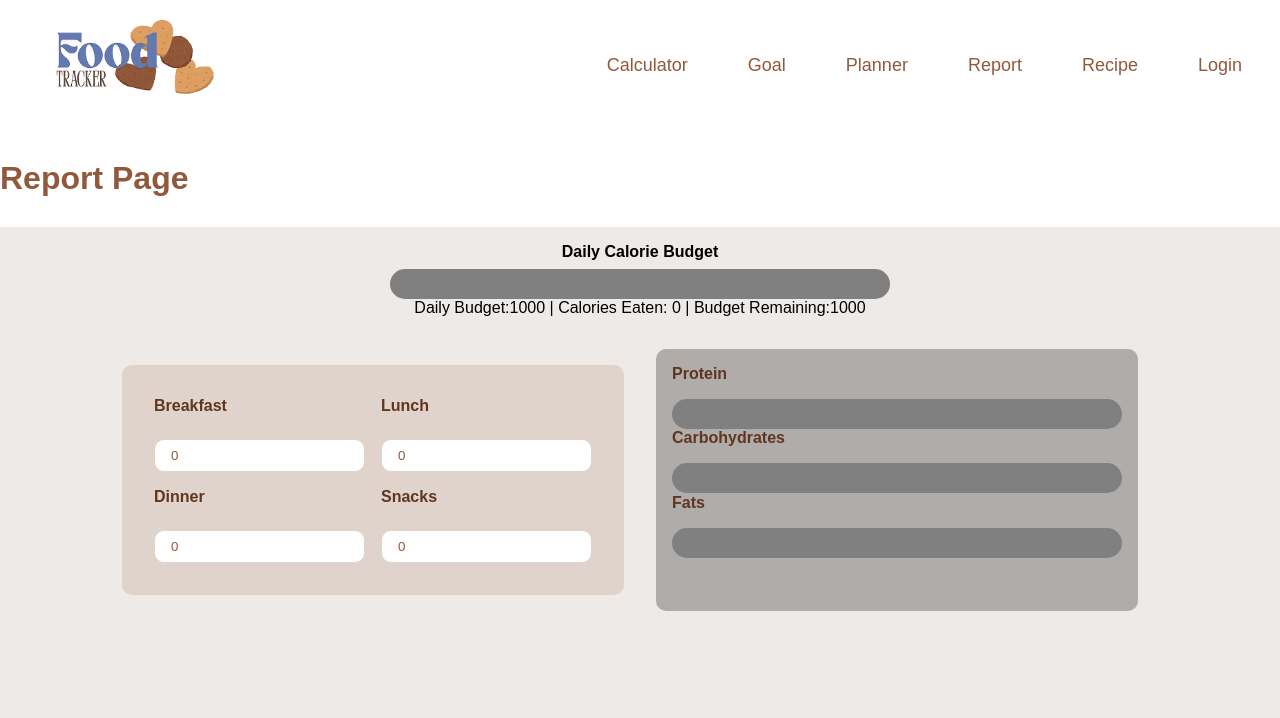
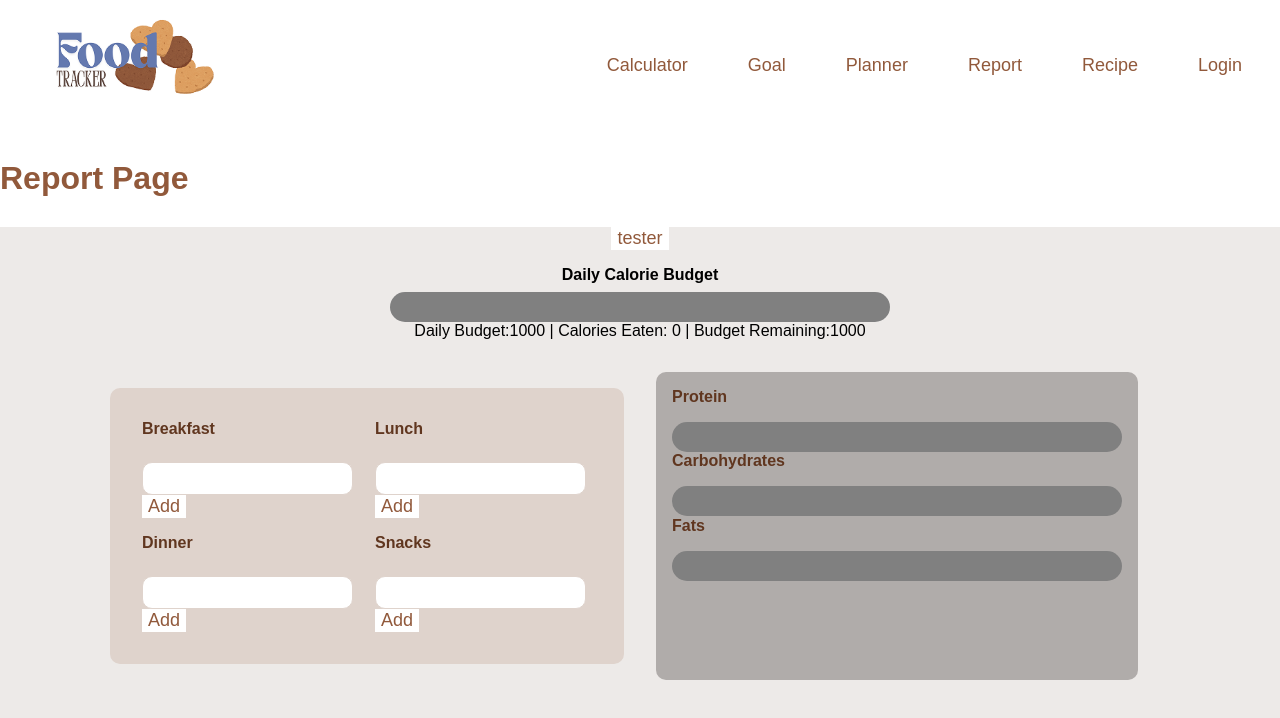
Before and after one commit to justin00195/ECS_162_Final_Project_G6, a Svelte app in the folder frontend/: page / in a window 1280 px wide. Both pictures are taken after a click on the button "Report". Shown: the top 718 px of the page. Built offline with nearby package versions, Linux system fonts and the light colour scheme; no server answers; a web font is replaced by a local one.

Commit message:
tried adding food search API

```diff
--- a/frontend/src/routes/ReportPage.svelte
+++ b/frontend/src/routes/ReportPage.svelte
@@ -17,10 +17,51 @@
     let dinner = 0;
     let snacks = 0;
 
-    onMount(async () => {
-      const res = await fetch('http://localhost:8000/report');
-      report = await res.json();
-    });
+    let breakFastQ = '';
+    let lunchQ = '';
+    let dinnerQ = '';
+    let snacksQ = '';
+    // function to get the food data such as cals and update the progress bar
+    // there are 4 different meals but
+    async function getFoodData(meal:string, query: string) {
+      try{
+        const res = await fetch('http://localhost:8000/report',{
+          method: 'POST',
+          headers:{'Content-Type': 'application/json'},
+          credentials: 'include',
+          body: JSON.stringify({query})
+        })
+        const data = await res.json();
+
+        const item = data.items?.[0]
+        if (!item){
+          alert("No Food Found!")
+          return
+        }
+
+        const calories = Math.round(item.calories)
+
+        if(meal =='breakfast'){
+          breakFast = calories
+          breakFastQ = `${item.name} (${calories} cals)`
+        }else if (meal =='lunch'){
+          lunch = calories
+          lunchQ = `${item.name} (${calories} cals)`
+        }else if (meal =='dinner'){
+          dinner = calories
+          dinnerQ = `${item.name} (${calories} cals)`
+        }else if (meal =='snacks'){
+          snacks = calories
+          snacksQ = `${item.name} (${calories} cals)`
+        }
+
+        updateProgress()
+    }catch(err){
+      console.error("Failed to get data")
+    }
+  }
+
+
 
 
     let progress = new Tween(0, {
@@ -34,6 +75,27 @@
       const totalCals = breakFast + lunch + dinner + snacks;
       progress.target = Math.min(calorieBudget, Math.max(0,totalCals))
     }
+
+
+
+
+    async function testing(){
+      try {
+        const tesRest = await fetch('http://localhost:8000/report',{
+          method: 'POST',
+          headers:{'Content-Type': 'application/json'},
+          credentials: 'include',
+          body: JSON.stringify({query: 'egg'})
+        })
+        const data = await tesRest.json();
+        console.log('data', data)
+        alert('Test pass')
+      }catch (error){
+        console.error('Failed', error)
+         alert('Test Failed')
+      }
+    }
+
   </script>
 
 
@@ -44,7 +106,7 @@
   <header>
     <h1>Report Page</h1>
   </header>
-
+<button on:click={testing}>tester</button>
 <div class="progress-container">
   <div class ="progress-wrapper">
     <div class ="progress-label">Daily Calorie Budget</div>
@@ -66,10 +128,10 @@
       <label for = "breakFastLabel">Breakfast</label>
       <input
         id ="breakFastLabel"
-        type ="number"
-        bind:value={breakFast}
-        on:change={updateProgress}
+        type ="text"
+        bind:value={breakFastQ}
         />
+        <button on:click={()=> getFoodData('breakfast', breakFastQ)}>Add</button>
     </div>
     <!--User input block where they can log their calories-->
     <!-- It should be that they can search up their food and the food API puts the info into here-->
@@ -77,28 +139,28 @@
       <label for = "lunchLabel">Lunch</label>
       <input
         id ="lunchLabel"
-        type ="number"
-        bind:value={lunch}
-        on:change={updateProgress}
+        type ="text"
+        bind:value={lunchQ}
         />
+        <button on:click={()=> getFoodData('lunch', lunchQ)}>Add</button>
     </div>
     <div>
       <label for = "dinnerLabel">Dinner</label>
       <input
         id ="dinnerLabel"
-        type ="number"
-        bind:value={dinner}
-        on:change={updateProgress}
+        type ="text"
+        bind:value={dinnerQ}
         />
+        <button on:click={()=> getFoodData('dinner', dinnerQ)}>Add</button>
     </div>
     <div>
       <label for = "snacksLabel">Snacks</label>
       <input
         id ="snacksLabel"
-        type ="number"
-        bind:value={snacks}
-        on:change={updateProgress}
+        type ="text"
+        bind:value={snacksQ}
         />
+        <button on:click={()=> getFoodData('snacks', snacksQ)}>Add</button>
     </div>
   </div>
 
```
Also changed, not shown: 2 other files (tests, documents, lock files or other folders).
